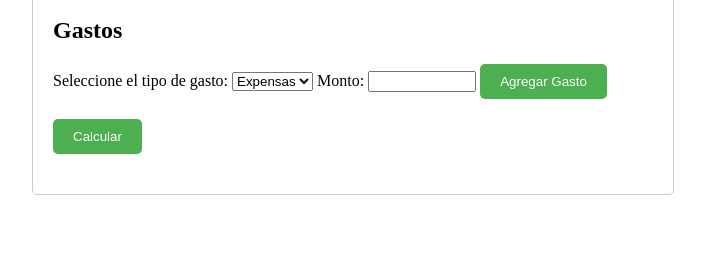
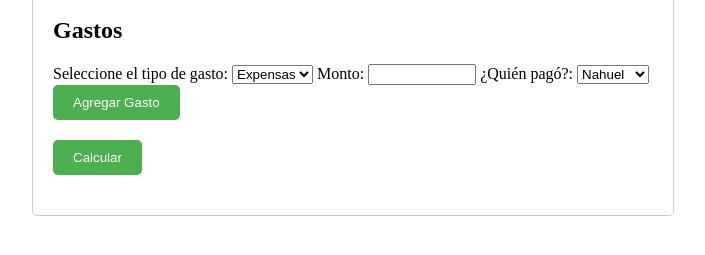
Before and after one commit to NahuelPerez93/a, a plain HTML site: page index.html in a window 1280 px wide. Shown: the part 133-388 px from the top of the page, without its empty margins (287-992 px from the left). Drawn offline with Linux system fonts and the light colour scheme; a script that the page names is missing.

Commit message:
Update index.html

```diff
--- a/index.html
+++ b/index.html
@@ -29,6 +29,11 @@
             </select>
             <label for="amount">Monto:</label>
             <input type="number" id="amount">
+            <label for="pago">¿Quién pagó?:</label>
+            <select id="pago">
+                <option value="nahuel">Nahuel</option>
+                <option value="carolina">Carolina</option>
+            </select>
             <button onclick="agregarGasto()">Agregar Gasto</button>
             <div id="gastos-list"></div>
         </div>
```
